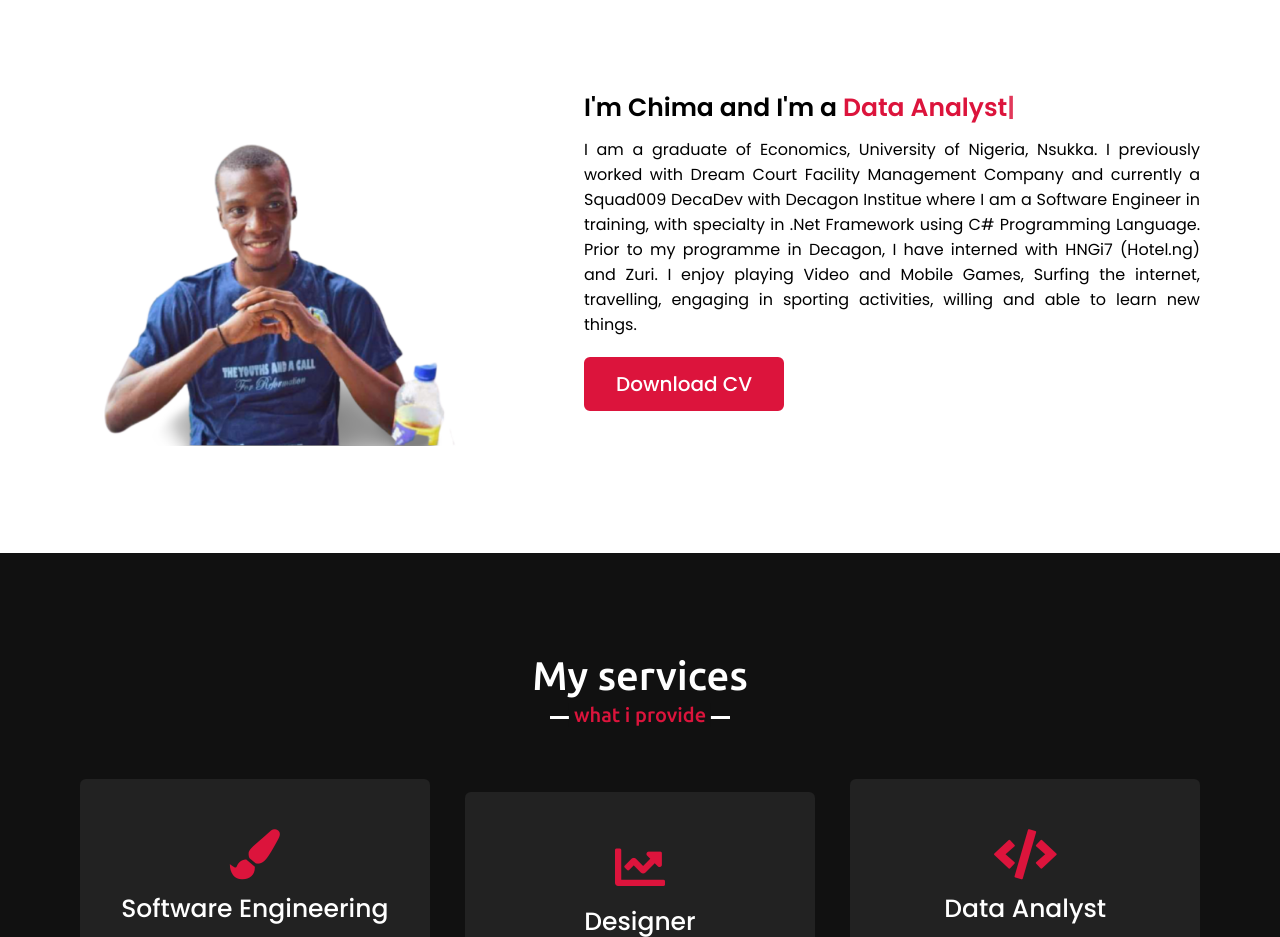
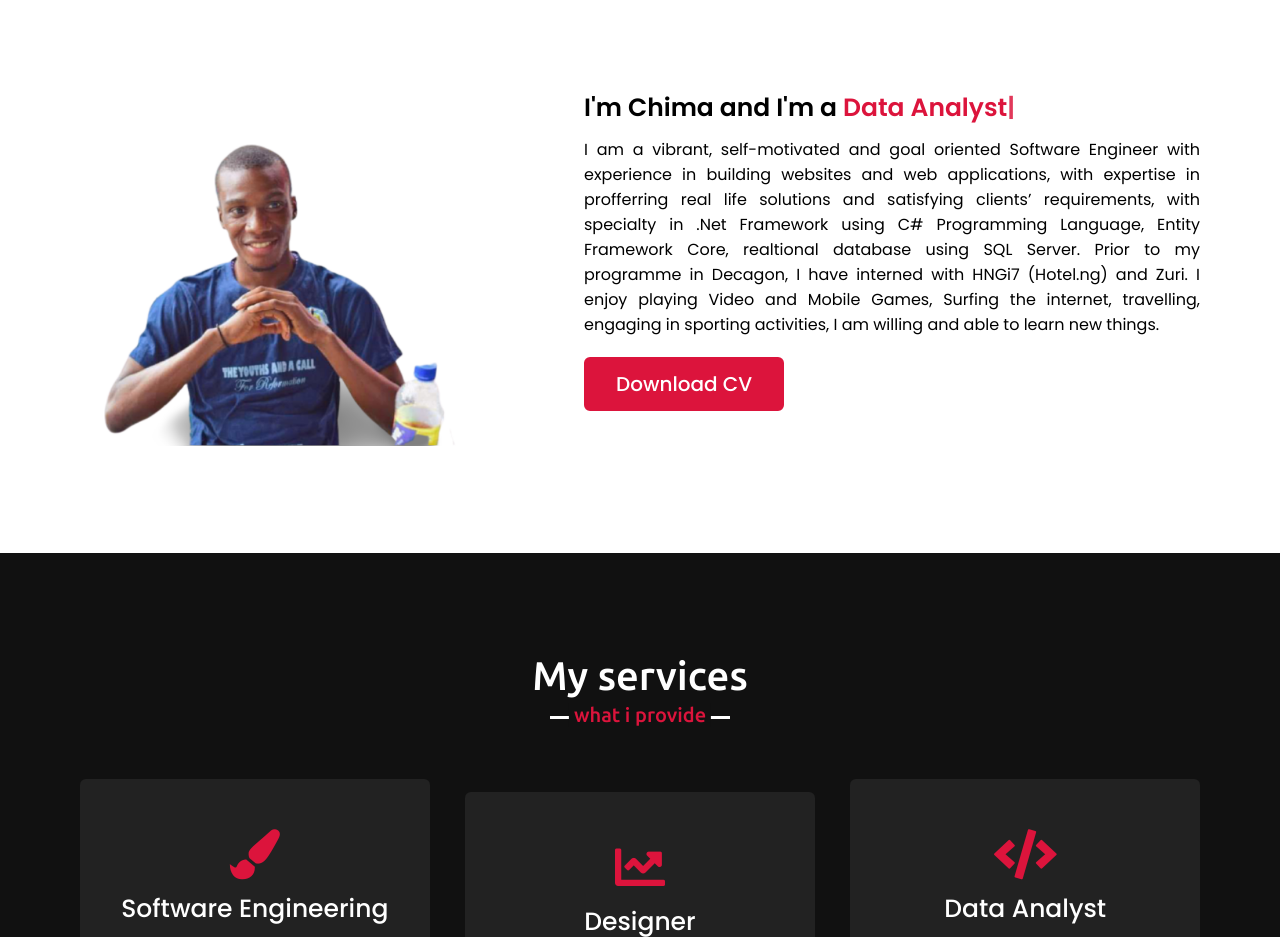
Before and after one commit to cugbo/MyPorfolio, a plain HTML site: page index.html in a window 1280 px wide. Shown: the part 980-1917 px from the top of the page. Drawn offline with nearby package versions, Linux system fonts and the light colour scheme.

Commit message:
about_me

```diff
--- a/index.html
+++ b/index.html
@@ -56,7 +56,7 @@
                 </div>
                 <div class="column right">
                     <div class="text">I'm Chima and I'm a <span class="typing-2"></span></div>
-                    <p>I am a graduate of Economics, University of Nigeria, Nsukka. I previously worked with Dream Court Facility Management Company and currently a Squad009 DecaDev with Decagon Institue where I am a Software Engineer in training, with specialty in .Net Framework using C# Programming Language. Prior to my programme in Decagon, I have interned with HNGi7 (Hotel.ng) and Zuri. I enjoy playing Video and Mobile Games, Surfing the internet, travelling, engaging in sporting activities, willing and able to learn new things.</p>
+                    <p> I am a vibrant, self-motivated and goal oriented Software Engineer with experience in building websites and web applications, with expertise in profferring real life solutions and satisfying clients’ requirements, with specialty in .Net Framework using C# Programming Language, Entity Framework Core, realtional database using SQL Server. Prior to my programme in Decagon, I have interned with HNGi7 (Hotel.ng) and Zuri. I enjoy playing Video and Mobile Games, Surfing the internet, travelling, engaging in sporting activities, I am willing and able to learn new things.</p>
                     <a href="#">Download CV</a>
                 </div>
             </div>
```
